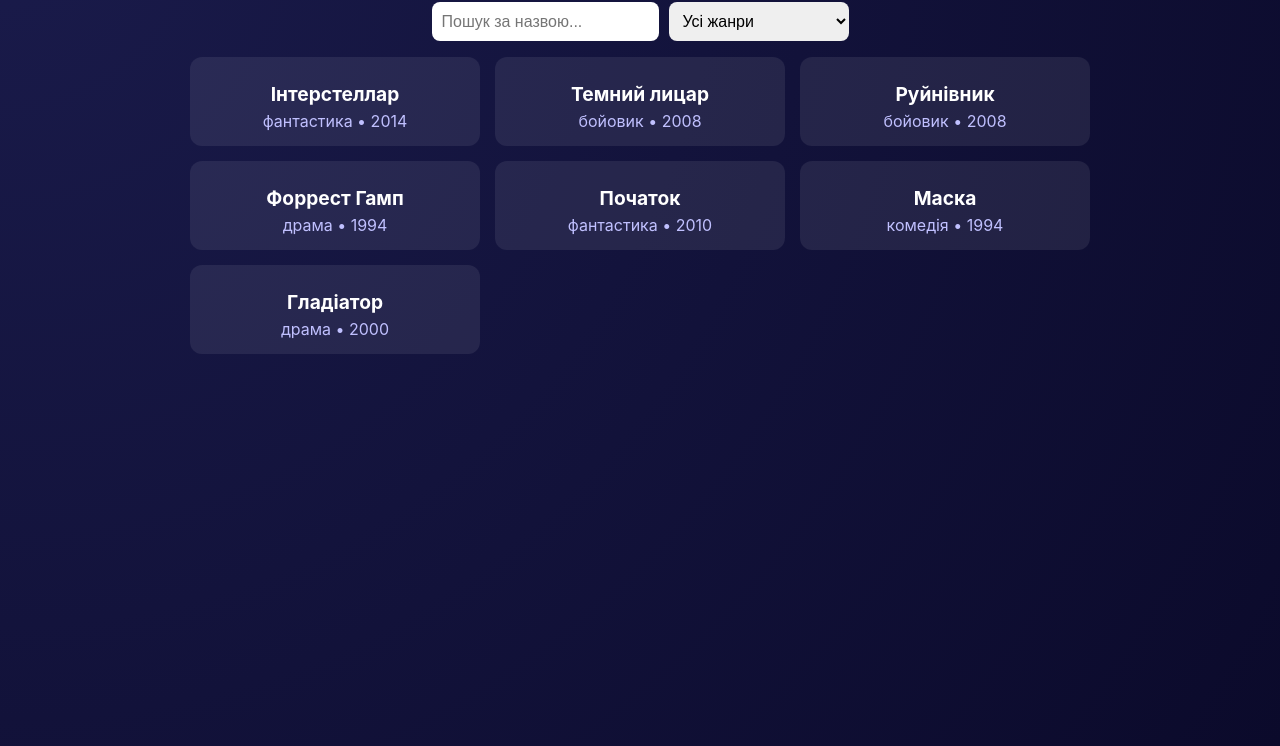
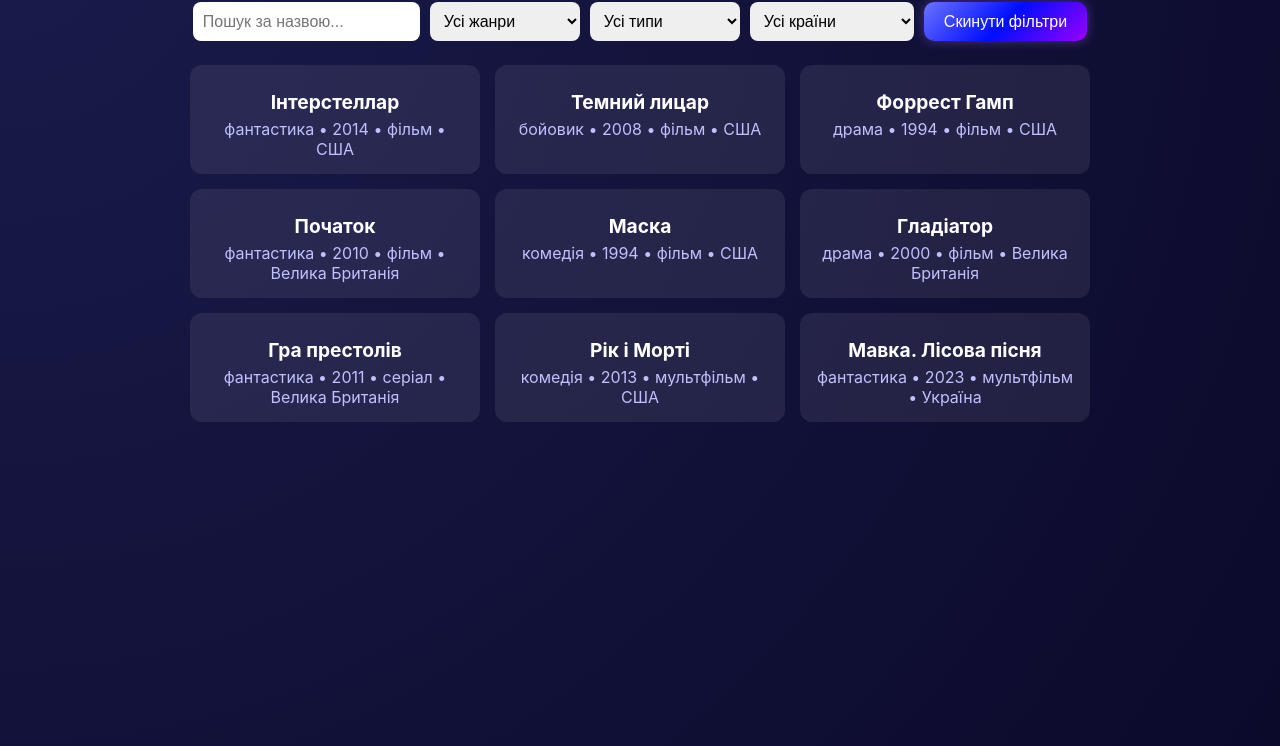
Before and after one commit to mykola-telychko/the-illusion, a plain HTML site: page index.html in a window 1280 px wide. Shown: the part 94-840 px from the top of the page. Drawn offline with Linux system fonts and the light colour scheme.

Commit message:
Update index.html

```diff
--- a/index.html
+++ b/index.html
@@ -3,7 +3,7 @@
 <head>
   <meta charset="UTF-8">
   <meta name="viewport" content="width=device-width, initial-scale=1.0">
-  <title>Список фільмів</title>
+  <title>Ілюзіон</title>
   <style>
     body {
       margin: 0;
@@ -24,7 +24,7 @@
     }
 
     .search-bar {
-      margin-bottom: 1rem;
+      margin-bottom: 1.5rem;
       display: flex;
       gap: 10px;
       flex-wrap: wrap;
@@ -37,7 +37,24 @@
       border: none;
       outline: none;
       font-size: 1rem;
-      min-width: 180px;
+      min-width: 150px;
+    }
+
+    .reset-btn {
+      background: linear-gradient(135deg, #6b73ff, #000dff, #9a00ff);
+      color: white;
+      border: none;
+      border-radius: 10px;
+      padding: 10px 20px;
+      font-size: 1rem;
+      cursor: pointer;
+      transition: transform 0.2s ease, box-shadow 0.3s ease;
+      box-shadow: 0 0 12px rgba(155, 100, 255, 0.4);
+    }
+
+    .reset-btn:hover {
+      transform: scale(1.05);
+      box-shadow: 0 0 18px rgba(155, 100, 255, 0.7);
     }
 
     .movie-list {
@@ -73,7 +90,7 @@
   </style>
 </head>
 <body>
-  <h1>The iLLusion</h1>
+  <h1>ІЛЮЗІОН</h1>
   <div class="search-bar">
     <input type="text" id="searchInput" placeholder="Пошук за назвою...">
     <select id="genreFilter">
@@ -83,30 +100,50 @@
       <option value="фантастика">Фантастика</option>
       <option value="комедія">Комедія</option>
     </select>
+    <select id="typeFilter">
+      <option value="">Усі типи</option>
+      <option value="фільм">Фільм</option>
+      <option value="серіал">Серіал</option>
+      <option value="мультфільм">Мультфільм</option>
+    </select>
+    <select id="countryFilter">
+      <option value="">Усі країни</option>
+      <option value="США">США</option>
+      <option value="Велика Британія">Велика Британія</option>
+      <option value="Україна">Україна</option>
+      <option value="Франція">Франція</option>
+      <option value="Японія">Японія</option>
+    </select>
+    <button class="reset-btn" id="resetBtn">Скинути фільтри</button>
   </div>
 
   <div class="movie-list" id="movieList"></div>
 
   <script>
     const movies = [
-      { name: 'Інтерстеллар', genre: 'фантастика', year: 2014 },
-      { name: 'Темний лицар', genre: 'бойовик', year: 2008 },
-      { name: 'Руйнівник', genre: 'бойовик', year: 2008 },
-      { name: 'Форрест Гамп', genre: 'драма', year: 1994 },
-      { name: 'Початок', genre: 'фантастика', year: 2010 },
-      { name: 'Маска', genre: 'комедія', year: 1994 },
-      { name: 'Гладіатор', genre: 'драма', year: 2000 }
+      { name: 'Інтерстеллар', genre: 'фантастика', year: 2014, type: 'фільм', country: 'США' },
+      { name: 'Темний лицар', genre: 'бойовик', year: 2008, type: 'фільм', country: 'США' },
+      { name: 'Форрест Гамп', genre: 'драма', year: 1994, type: 'фільм', country: 'США' },
+      { name: 'Початок', genre: 'фантастика', year: 2010, type: 'фільм', country: 'Велика Британія' },
+      { name: 'Маска', genre: 'комедія', year: 1994, type: 'фільм', country: 'США' },
+      { name: 'Гладіатор', genre: 'драма', year: 2000, type: 'фільм', country: 'Велика Британія' },
+      { name: 'Гра престолів', genre: 'фантастика', year: 2011, type: 'серіал', country: 'Велика Британія' },
+      { name: 'Рік і Морті', genre: 'комедія', year: 2013, type: 'мультфільм', country: 'США' },
+      { name: 'Мавка. Лісова пісня', genre: 'фантастика', year: 2023, type: 'мультфільм', country: 'Україна' }
     ];
 
     const movieList = document.getElementById('movieList');
     const searchInput = document.getElementById('searchInput');
     const genreFilter = document.getElementById('genreFilter');
+    const typeFilter = document.getElementById('typeFilter');
+    const countryFilter = document.getElementById('countryFilter');
+    const resetBtn = document.getElementById('resetBtn');
 
     function renderMovies(list) {
       movieList.innerHTML = list.map(movie => `
         <div class="movie">
           <h2>${movie.name}</h2>
-          <p>${movie.genre} • ${movie.year}</p>
+          <p>${movie.genre} • ${movie.year} • ${movie.type} • ${movie.country}</p>
         </div>
       `).join('');
     }
@@ -114,19 +151,42 @@
     function filterMovies() {
       const searchTerm = searchInput.value.toLowerCase();
       const genre = genreFilter.value;
+      const type = typeFilter.value;
+      const country = countryFilter.value;
 
       const filtered = movies.filter(m =>
         m.name.toLowerCase().includes(searchTerm) &&
-        (genre === '' || m.genre === genre)
+        (genre === '' || m.genre === genre) &&
+        (type === '' || m.type === type) &&
+        (country === '' || m.country === country)
       );
 
       renderMovies(filtered);
     }
 
+    function resetFilters() {
+      searchInput.value = '';
+      genreFilter.value = '';
+      typeFilter.value = '';
+      countryFilter.value = '';
+      renderMovies(movies);
+    }
+
     searchInput.addEventListener('input', filterMovies);
     genreFilter.addEventListener('change', filterMovies);
+    typeFilter.addEventListener('change', filterMovies);
+    countryFilter.addEventListener('change', filterMovies);
+    resetBtn.addEventListener('click', resetFilters);
 
     renderMovies(movies);
+
+    document.getElementById('resetButton').addEventListener('click', () => {
+  document.getElementById('searchInput').value = '';
+  document.getElementById('genreFilter').value = 'all';
+  document.getElementById('typeFilter').value = 'all';
+  document.getElementById('countryFilter').value = 'all';
+  displayMovies(movies);
+});
   </script>
 </body>
 </html>
```
